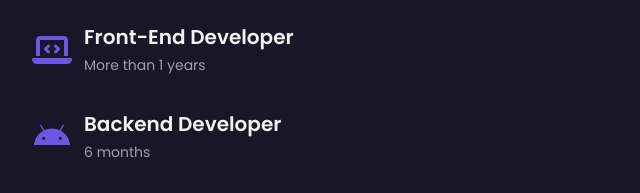
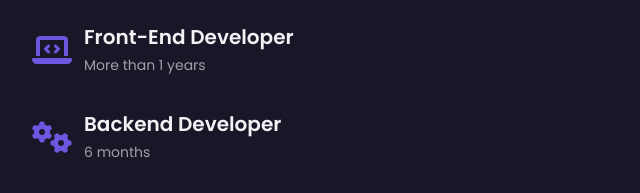
Before and after one commit to dokaniaayush/portfolio, a plain HTML site: page index.html in a window 1280 px wide. Shown: the part 1560-1753 px from the top of the page, 224-864 px from the left. Drawn offline with Linux system fonts and the light colour scheme.

Commit message:
added skill icon

```diff
--- a/index.html
+++ b/index.html
@@ -251,7 +251,7 @@
                     <div class="skills-container-content skills-close">
 
                         <div class="skills-container-header">
-                            <i class="fab fa-android skills-icon"></i>
+                            <i class="fas fa-cogs skills-icon"></i>
                             <div>
                                 <h1 class="skills-title">Backend Developer</h1>
                                 <span class="skills-subtitle">6 months</span>
```
